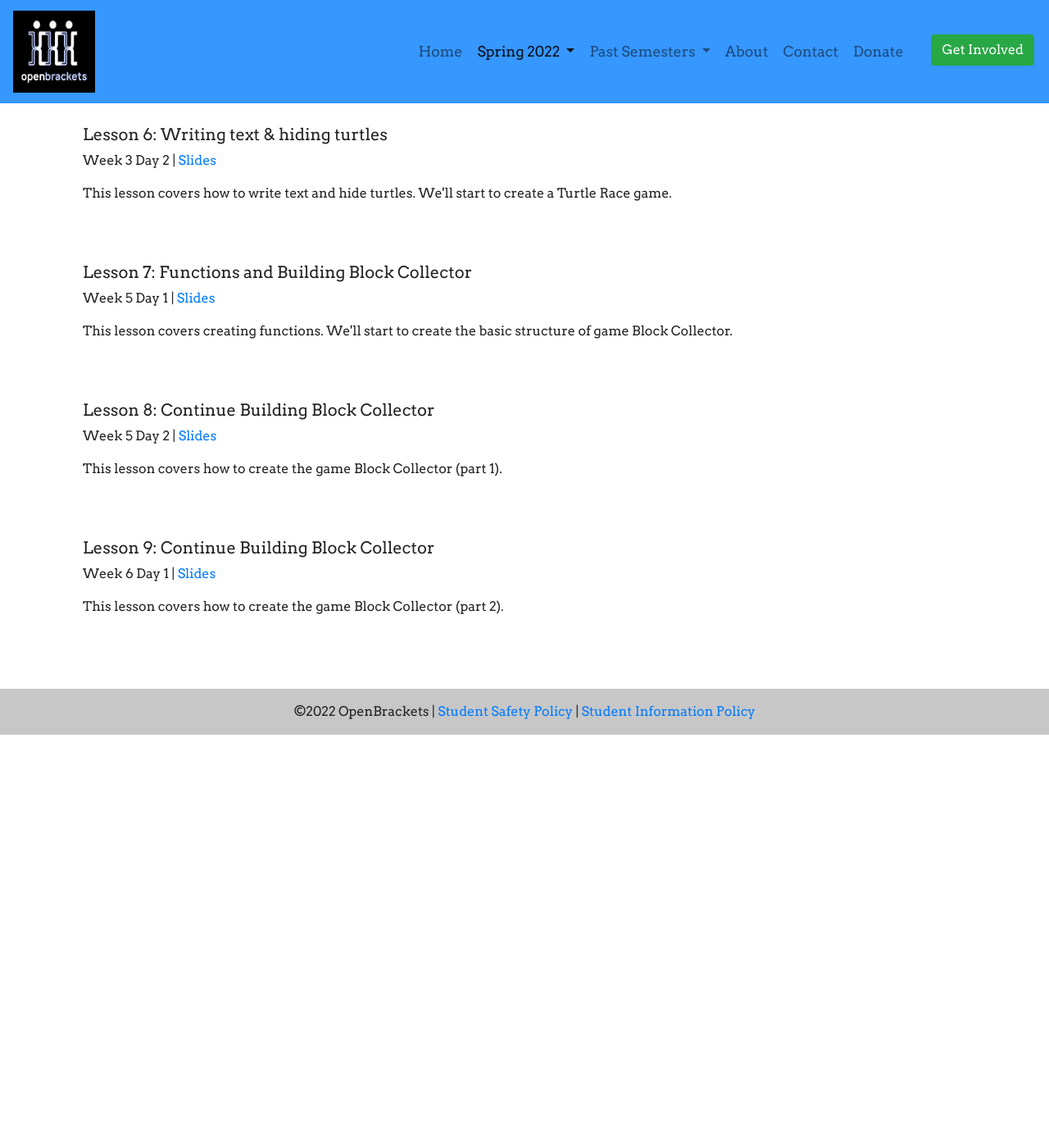
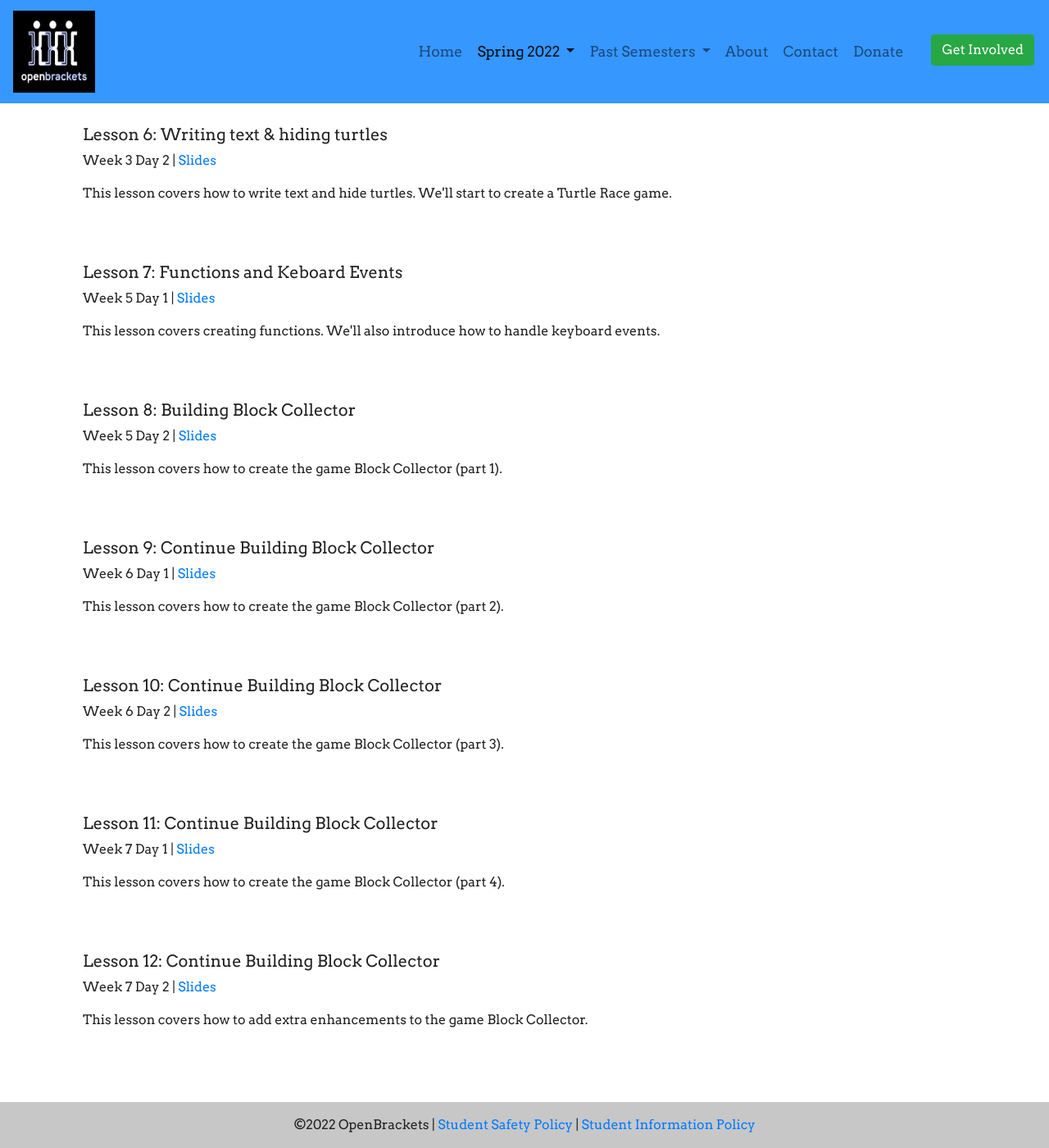
Before and after one commit to qpwoeirut/OpenBrackets-website, a Jekyll site: the page built from spring2022/intermediatePython.html, in a window 1280 px wide and 1400 px high, scrolled down 1089 px. Shown: the whole window at 82% size. Built offline with Jekyll 4.4.1, drawn with Linux system fonts in a browser that asks for light colours; before the commit the page ends 1985 px from its top, so only the background shows below that.

Commit message:
Add lesson 10, 11 and 12 to intermediatePython.html

```diff
--- a/spring2022/intermediatePython.html
+++ b/spring2022/intermediatePython.html
@@ -87,20 +87,20 @@
 </div>
 <div class="col-12 media">
     <div class="media-body">
-        <h5 class="mt-0">Lesson 7: Functions and Building Block Collector</h5>
+        <h5 class="mt-0">Lesson 7: Functions and Keboard Events</h5>
         <p>Week 5 Day 1 | <a
                 href="https://docs.google.com/presentation/d/1dlLYpQkvctBh4zGqURdvXH-no9NzI7BFlrBlRIgovLs"
                 target="_blank">Slides</a></p>
-        <p>This lesson covers creating functions. We'll start to create the basic structure of game Block Collector.
+        <p>This lesson covers creating functions. We'll also introduce how to handle keyboard events.
         </p>
         <br>
     </div>
 </div>
 <div class="col-12 media">
     <div class="media-body">
-        <h5 class="mt-0">Lesson 8: Continue Building Block Collector</h5>
+        <h5 class="mt-0">Lesson 8: Building Block Collector</h5>
         <p>Week 5 Day 2 | <a
-                href="https://docs.google.com/presentation/d/1h2GUBofA4TuoSwESXJ07CnLij76G-Jo8pHDB6OG7388"
+                href="https://docs.google.com/presentation/d/1dlLYpQkvctBh4zGqURdvXH-no9NzI7BFlrBlRIgovLs"
                 target="_blank">Slides</a></p>
         <p>This lesson covers how to create the game Block Collector (part 1).
         </p>
@@ -111,10 +111,43 @@
     <div class="media-body">
         <h5 class="mt-0">Lesson 9: Continue Building Block Collector</h5>
         <p>Week 6 Day 1 | <a
-                href="https://docs.google.com/presentation/d/12vZ4gPzT8MQ73NhHNsMTmuYJzd1GYELzcgSPTyjEiPM"
+                href="https://docs.google.com/presentation/d/1h2GUBofA4TuoSwESXJ07CnLij76G-Jo8pHDB6OG7388"
                 target="_blank">Slides</a></p>
         <p>This lesson covers how to create the game Block Collector (part 2).
         </p>
         <br>
     </div>
 </div>
+<div class="col-12 media">
+    <div class="media-body">
+        <h5 class="mt-0">Lesson 10: Continue Building Block Collector</h5>
+        <p>Week 6 Day 2 | <a
+                href="https://docs.google.com/presentation/d/12vZ4gPzT8MQ73NhHNsMTmuYJzd1GYELzcgSPTyjEiPM"
+                target="_blank">Slides</a></p>
+        <p>This lesson covers how to create the game Block Collector (part 3).
+        </p>
+        <br>
+    </div>
+</div>
+<div class="col-12 media">
+    <div class="media-body">
+        <h5 class="mt-0">Lesson 11: Continue Building Block Collector</h5>
+        <p>Week 7 Day 1 | <a
+                href="https://docs.google.com/presentation/d/1x9qZZzRoA8fMkGt_aJPaaLQnpehghZVrfhnSmHD4uLs"
+                target="_blank">Slides</a></p>
+        <p>This lesson covers how to create the game Block Collector (part 4).
+        </p>
+        <br>
+    </div>
+</div>
+<div class="col-12 media">
+    <div class="media-body">
+        <h5 class="mt-0">Lesson 12: Continue Building Block Collector</h5>
+        <p>Week 7 Day 2 | <a
+                href="https://docs.google.com/presentation/d/1016aMJX5je37ria2V8YcyiRnSrA2aGtTcOIR8BV31o4"
+                target="_blank">Slides</a></p>
+        <p>This lesson covers how to add extra enhancements to the game Block Collector.
+        </p>
+        <br>
+    </div>
+</div>
```
